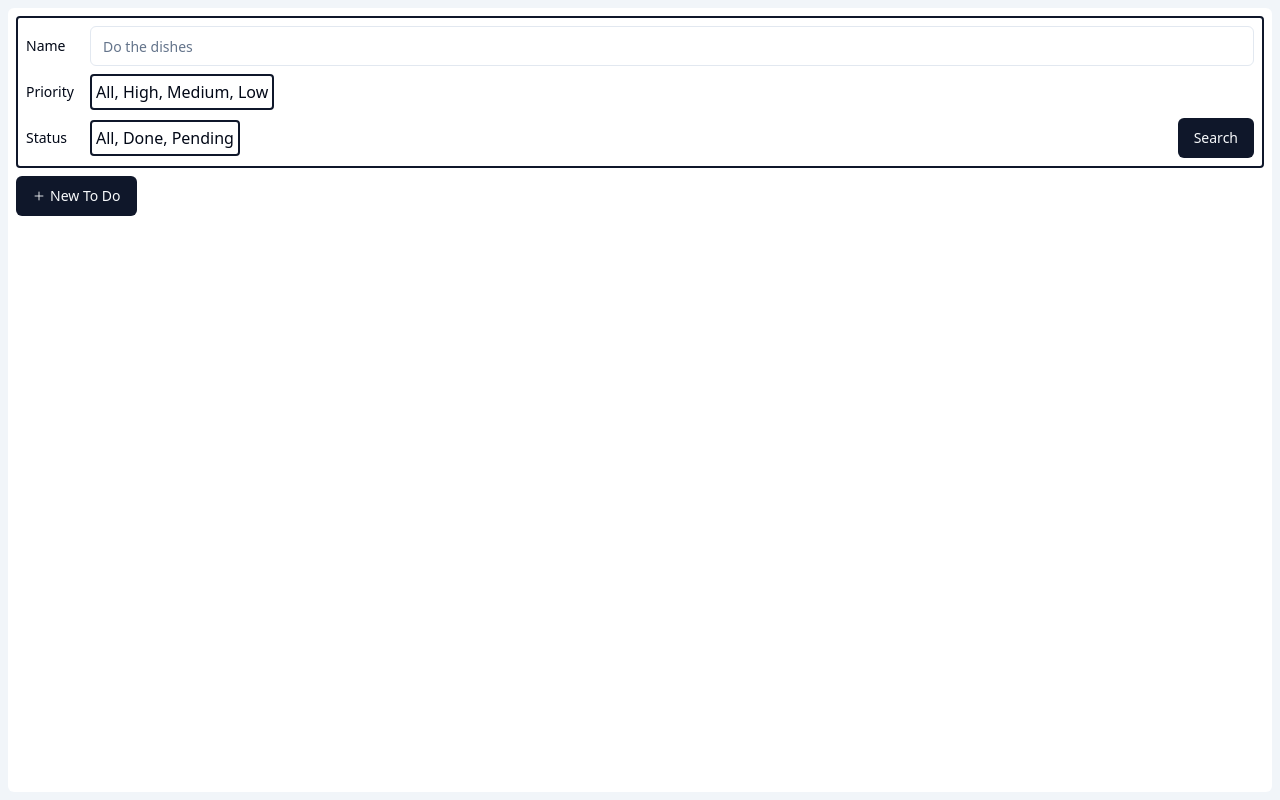
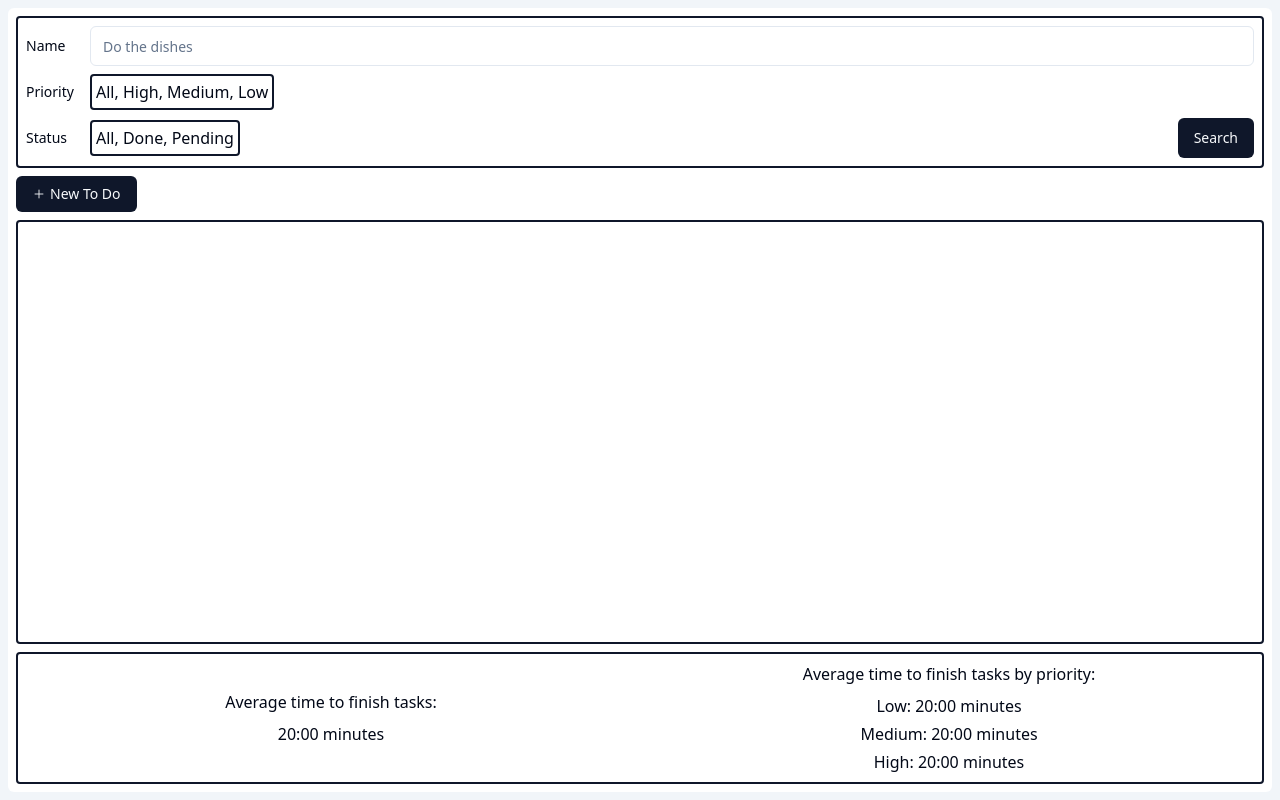
Before and after one commit to saulprl-enc/todo-list, a React (Vite) app in the folder todolist-app/: page / in a window 1280 px wide. Built offline with nearby package versions, Linux system fonts and the light colour scheme.

Commit message:
Add todo-stats, todo-table layouts

```diff
--- a/todolist-app/src/App.tsx
+++ b/todolist-app/src/App.tsx
@@ -1,5 +1,7 @@
 import { CreateTodoButton } from "./components/todos/create-todo/create-todo-button";
 import { TodoFilters } from "./components/todos/todo-filters/todo-filters";
+import { TodoStats } from "./components/todos/todo-stats/todo-stats";
+import { TodoTable } from "./components/todos/todo-table/todo-table";
 
 function App() {
   return (
@@ -7,6 +9,8 @@ function App() {
       <main className="flex size-full flex-col gap-2 rounded-md bg-white p-2">
         <TodoFilters />
         <CreateTodoButton />
+        <TodoTable />
+        <TodoStats />
       </main>
     </div>
   );
--- /dev/null
+++ b/todolist-app/src/components/todos/todo-stats/todo-stats.tsx
@@ -0,0 +1,18 @@
+export const TodoStats = () => {
+  return (
+    <div className="flex w-full gap-2 rounded-sm border-2 border-primary p-2">
+      <div className="flex w-full flex-col items-center justify-center gap-2">
+        <p>Average time to finish tasks:</p>
+        <p>20:00 minutes</p>
+      </div>
+      <div className="flex w-full flex-col items-center justify-center gap-2">
+        <p>Average time to finish tasks by priority:</p>
+        <div className="flex w-full flex-col items-center gap-1">
+          <p>Low: 20:00 minutes</p>
+          <p>Medium: 20:00 minutes</p>
+          <p>High: 20:00 minutes</p>
+        </div>
+      </div>
+    </div>
+  );
+};
--- /dev/null
+++ b/todolist-app/src/components/todos/todo-table/todo-table.tsx
@@ -0,0 +1,7 @@
+import { ScrollArea } from "@/components/ui/scroll-area";
+
+export const TodoTable = () => {
+  return (
+    <ScrollArea className="h-full w-full rounded-sm border-2 border-primary"></ScrollArea>
+  );
+};
```
